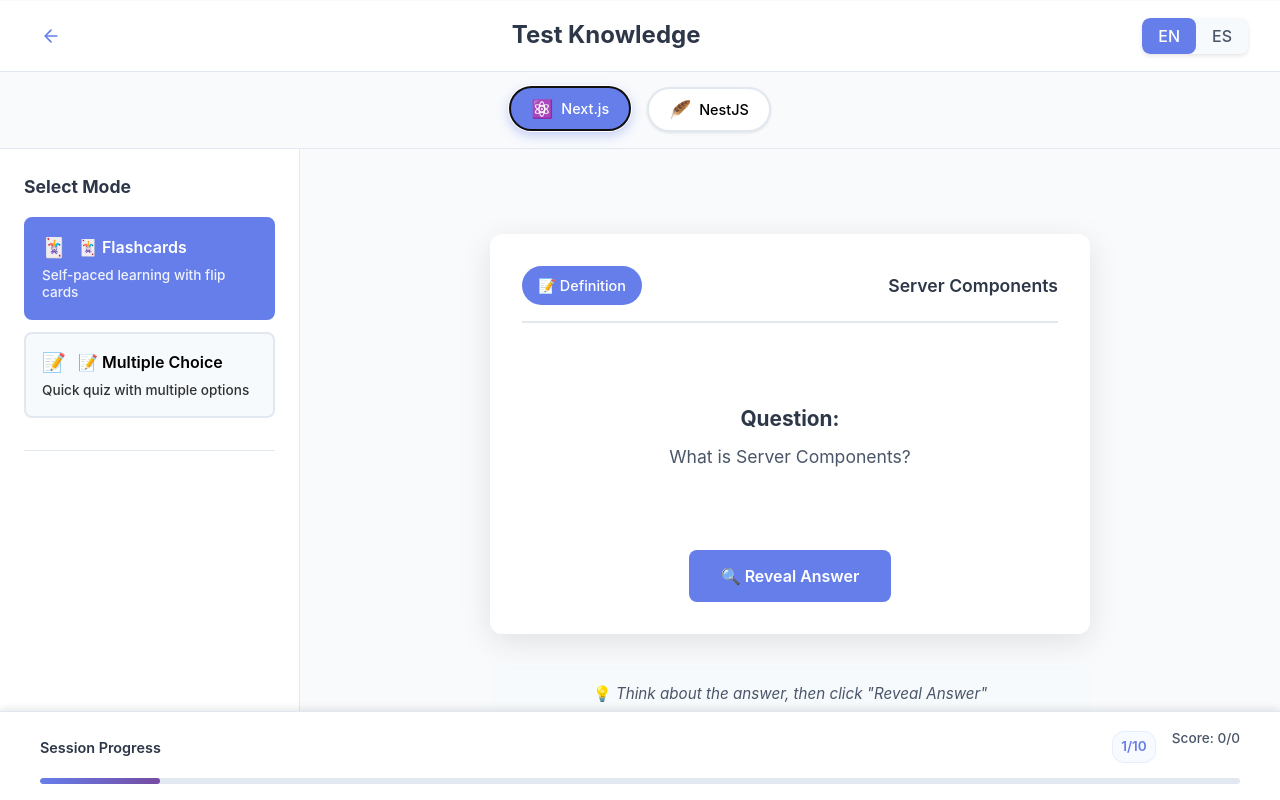
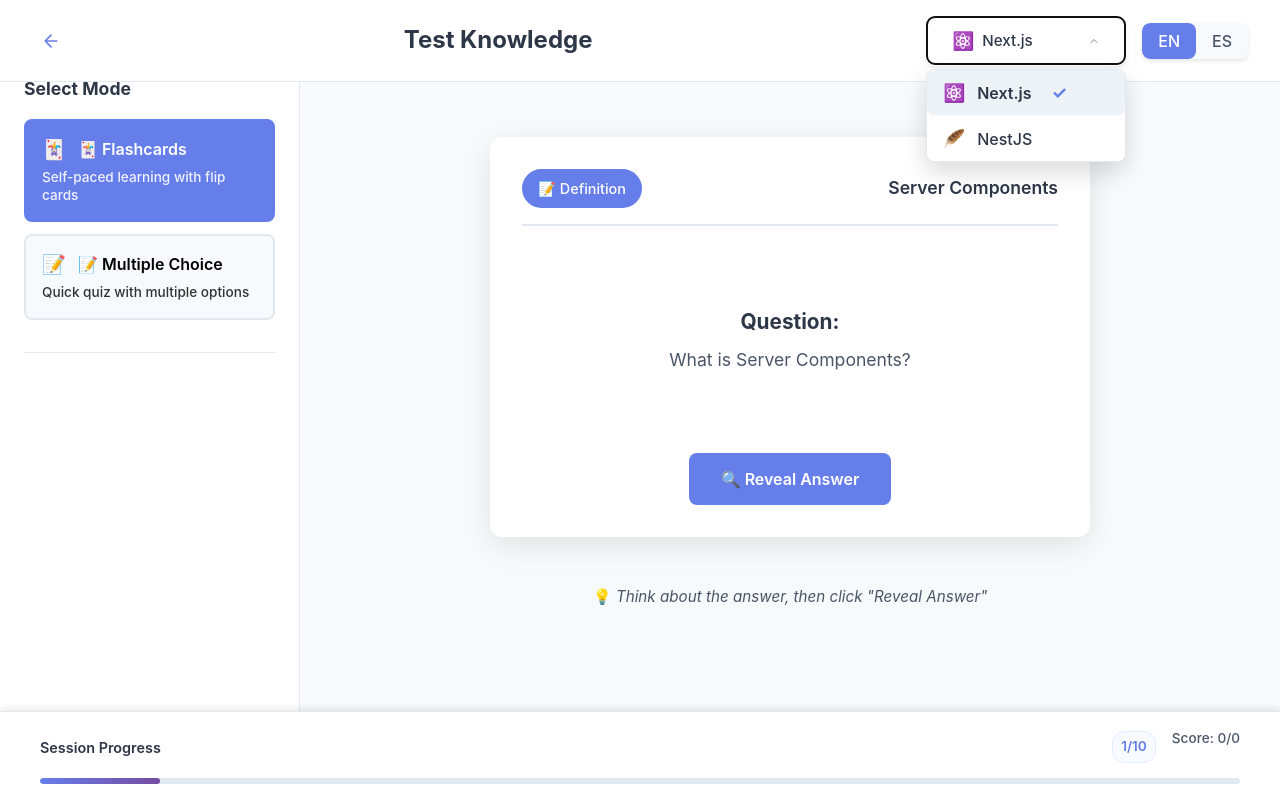
Before and after one commit to silvanatrabalon/learning, a React (Vite) app: page /learning/test-knowledge in a window 1280 px wide. Both pictures are taken after a click on the button "Select Topic". Built offline with nearby package versions, Linux system fonts and the light colour scheme.

Commit message:
fix: dropdown topic selector

```diff
--- a/src/components/MobileMenu.jsx
+++ b/src/components/MobileMenu.jsx
@@ -9,6 +9,7 @@
   onModeChange,
   language,
   showModeSelector = false,
+  showTopicSelector = true,
   contentIndex = null,
   onConceptSelect = null
 }) {
@@ -97,7 +98,8 @@
             </div>
 
             <div className="menu-content">
-              {/* Topic Selection */}
+              {/* Topic Selection - only show if showTopicSelector is true */}
+              {showTopicSelector && (
                 <div className="menu-section">
                   <h4>{texts.selectTopic}</h4>
                   <div className="topic-options">
@@ -114,6 +116,7 @@
                     ))}
                   </div>
                 </div>
+              )}
 
               {/* Mode Selection - only show if showModeSelector is true */}
               {showModeSelector && (
--- a/src/components/TopicSelector.css
+++ b/src/components/TopicSelector.css
@@ -1,65 +1,44 @@
 .topic-selector {
-  background: #f8fafc;
-  border-bottom: 1px solid #e2e8f0;
-  padding: 1rem 0;
-  margin-top: 8rem;
-  width: 100%;
+  background: transparent; /* Remove background when in header */
+  border-bottom: none; /* Remove border when in header */
+  padding: 0; /* Remove padding when in header */
+  margin-top: 0; /* Remove top margin when in header */
+  width: auto; /* Auto width when in header */
+  display: flex;
+  justify-content: center;
 }
 
-/* Desktop version - visible by default */
-.topic-selector-desktop {
-  display: block;
+.topic-dropdown {
+  position: relative;
+  display: inline-block;
 }
 
-.topic-selector-mobile {
-  display: none;
+.topic-dropdown-button {
+  display: flex;
+  align-items: center;
+  gap: 0.75rem;
+  padding: 0.75rem 1.5rem;
+  background: white;
+  border: 2px solid #e2e8f0;
+  border-radius: 8px;
+  cursor: pointer;
+  transition: all 0.2s ease;
+  font-size: 0.95rem;
+  box-shadow: 0 2px 4px rgba(0, 0, 0, 0.1);
+  min-width: 200px;
+  justify-content: space-between;
 }
 
-.topic-list {
-  display: flex;
-  justify-content: center;
-  gap: 1rem;
-  flex-wrap: wrap;
-  max-width: 1200px;
-  margin: 0 auto;
-  padding: 0 1rem;
+.topic-dropdown-button:hover {
+  background: #f7fafc;
+  border-color: #cbd5e0;
+  box-shadow: 0 4px 8px rgba(0, 0, 0, 0.15);
 }
 
-.topic-button {
+.selected-topic {
   display: flex;
   align-items: center;
   gap: 0.5rem;
-  padding: 0.625rem 1.25rem;
-  background: white;
-  border: 2px solid #e2e8f0;
-  border-radius: 25px;
-  cursor: pointer;
-  transition: all 0.3s ease;
-  text-align: center;
-  min-width: 120px;
-  justify-content: center;
-  font-size: 0.9rem;
-  box-shadow: 0 1px 3px rgba(0, 0, 0, 0.1);
-}
-
-.topic-button:hover {
-  background: #edf2f7;
-  border-color: #cbd5e0;
-  transform: translateY(-1px);
-  box-shadow: 0 4px 8px rgba(0, 0, 0, 0.15);
-}
-
-.topic-button.active {
-  background: #667eea;
-  border-color: #667eea;
-  color: white;
-  transform: translateY(-1px);
-  box-shadow: 0 4px 12px rgba(102, 126, 234, 0.4);
-}
-
-.topic-button.active:hover {
-  background: #5a67d8;
-  border-color: #5a67d8;
 }
 
 .topic-icon {
@@ -68,197 +47,110 @@
 
 .topic-name {
   font-weight: 500;
-  font-size: 0.9rem;
-}
-
-/* Mobile hamburger styles */
-.topic-hamburger-button {
-  display: flex;
-  align-items: center;
-  justify-content: space-between;
-  width: 100%;
-  max-width: 300px;
-  margin: 0 auto;
-  padding: 0.75rem 1rem;
-  background: white;
-  border: 2px solid #e2e8f0;
-  border-radius: 25px;
-  cursor: pointer;
-  transition: all 0.2s ease;
-  box-shadow: 0 2px 4px rgba(0, 0, 0, 0.1);
-}
-
-.topic-hamburger-button:hover {
-  border-color: #cbd5e0;
-  background: #f7fafc;
-  transform: translateY(-1px);
-  box-shadow: 0 4px 8px rgba(0, 0, 0, 0.15);
-}
-
-.current-topic-display {
-  display: flex;
-  align-items: center;
-  gap: 0.5rem;
-}
-
-.current-topic-icon {
-  font-size: 1.1rem;
-}
-
-.current-topic-text {
-  font-weight: 600;
-  font-size: 0.9rem;
   color: #2d3748;
 }
 
-.topic-hamburger-icon {
+.dropdown-arrow {
   display: flex;
-  flex-direction: column;
-  gap: 3px;
-  width: 18px;
-  height: 14px;
+  align-items: center;
+  transition: transform 0.2s ease;
+  color: #718096;
 }
 
-.topic-hamburger-icon span {
-  display: block;
-  height: 2px;
-  width: 100%;
-  background: #4a5568;
-  border-radius: 1px;
-  opacity: 1;
-  transform: rotate(0deg);
-  transition: 0.25s ease-in-out;
+.dropdown-arrow.open {
+  transform: rotate(180deg);
 }
 
-.topic-hamburger-icon.open span:nth-child(1) {
-  transform: rotate(45deg) translate(4px, 4px);
-}
-
-.topic-hamburger-icon.open span:nth-child(2) {
-  opacity: 0;
-}
-
-.topic-hamburger-icon.open span:nth-child(3) {
-  transform: rotate(-45deg) translate(6px, -5px);
-}
-
-.topic-menu-overlay {
+.dropdown-overlay {
   position: fixed;
   top: 0;
   left: 0;
   right: 0;
   bottom: 0;
-  background: rgba(0, 0, 0, 0.5);
-  z-index: 1000;
+  z-index: 1000; /* Higher z-index to ensure it's above header */
+}
+
+.topic-dropdown-menu {
+  position: absolute;
+  top: 100%;
+  left: 0;
+  right: 0;
+  background: white;
+  border: 1px solid #e2e8f0;
+  border-radius: 8px;
+  box-shadow: 0 10px 25px rgba(0, 0, 0, 0.15);
+  z-index: 1001; /* Higher z-index to ensure it's above overlay */
+  margin-top: 0.25rem;
+  max-height: 300px;
+  overflow-y: auto;
+}
+
+.topic-dropdown-item {
   display: flex;
   align-items: center;
-  justify-content: center;
-  padding: 1rem;
-}
-
-.topic-menu {
+  gap: 0.75rem;
+  padding: 0.75rem 1rem;
+  width: 100%;
   background: white;
-  border-radius: 12px;
-  width: 100%;
-  max-width: 350px;
-  max-height: 70vh;
-  overflow-y: auto;
-  box-shadow: 0 10px 25px rgba(0, 0, 0, 0.2);
-}
-
-.topic-menu-header {
-  display: flex;
-  align-items: center;
-  justify-content: space-between;
-  padding: 1rem 1.25rem;
-  border-bottom: 1px solid #e2e8f0;
-}
-
-.topic-menu-header h4 {
-  margin: 0;
-  color: #2d3748;
-  font-size: 1.1rem;
-}
-
-.close-topic-menu {
-  background: none;
   border: none;
-  font-size: 1.5rem;
-  color: #a0aec0;
-  cursor: pointer;
-  padding: 0;
-  width: 30px;
-  height: 30px;
-  display: flex;
-  align-items: center;
-  justify-content: center;
-  border-radius: 50%;
-  transition: all 0.2s ease;
-}
-
-.close-topic-menu:hover {
-  background: #f7fafc;
-  color: #4a5568;
-}
-
-.mobile-topic-list {
-  padding: 0.5rem;
-}
-
-.mobile-topic-button {
-  display: flex;
-  align-items: center;
-  width: 100%;
-  padding: 1rem;
-  background: none;
-  border: none;
-  border-radius: 8px;
   cursor: pointer;
   transition: all 0.2s ease;
   text-align: left;
-  margin-bottom: 0.5rem;
+  border-bottom: 1px solid #f7fafc;
 }
 
-.mobile-topic-button:hover {
+.topic-dropdown-item:last-child {
+  border-bottom: none;
+}
+
+.topic-dropdown-item:hover {
   background: #f7fafc;
 }
 
-.mobile-topic-button.active {
-  background: #f0f8ff;
-  border: 1px solid #667eea;
+.topic-dropdown-item.active {
+  background: #edf2f7;
+  color: #667eea;
 }
 
-.mobile-topic-button:last-child {
-  margin-bottom: 0;
-}
-
-.mobile-topic-header {
-  display: flex;
-  align-items: center;
-  gap: 0.75rem;
-  width: 100%;
-}
-
-.mobile-topic-header .topic-icon {
-  font-size: 1.2rem;
-}
-
-.mobile-topic-header .topic-name {
-  flex: 1;
+.topic-dropdown-item.active .topic-name {
   font-weight: 600;
-  font-size: 1rem;
-  color: #2d3748;
 }
 
 .check-icon {
-  color: #667eea;
+  margin-left: auto;
+  color: #48bb78;
   font-weight: bold;
-  font-size: 1.1rem;
 }
 
-/* Responsive design */
+/* Responsive design for smaller screens */
 @media (max-width: 768px) {
   .topic-selector {
-    display: none; /* Hide completely on mobile - will use MobileMenu instead */
+    margin-top: 0; /* Remove top margin on mobile */
+    padding: 0.5rem 0; /* Reduce padding */
+    background: transparent; /* Remove background */
+    border-bottom: none; /* Remove border */
+  }
+
+  .topic-dropdown-button {
+    min-width: 150px; /* Smaller min-width on mobile */
+    padding: 0.5rem 1rem; /* Smaller padding */
+    font-size: 0.9rem; /* Smaller font */
+  }
+
+  .topic-dropdown-menu {
+    max-height: 250px; /* Smaller max height on mobile */
   }
 }
+
+@media (max-width: 480px) {
+  .topic-dropdown-button {
+    min-width: 130px;
+    padding: 0.4rem 0.8rem;
+    font-size: 0.85rem;
+  }
+
+  .topic-dropdown-item {
+    padding: 0.6rem 0.8rem;
+    font-size: 0.9rem;
+  }
+}
--- a/src/components/TopicSelector.jsx
+++ b/src/components/TopicSelector.jsx
@@ -2,19 +2,15 @@
 import './TopicSelector.css'
 
 function TopicSelector({ topics, selectedTopic, onTopicChange, language = 'en' }) {
-  const [isMenuOpen, setIsMenuOpen] = useState(false)
+  const [isDropdownOpen, setIsDropdownOpen] = useState(false)
 
   const getTexts = () => {
     const texts = {
       en: {
         selectTopic: 'Select Topic',
-        currentTopic: 'Current Topic',
-        menu: 'Menu'
       },
       es: {
         selectTopic: 'Seleccionar Tópico',
-        currentTopic: 'Tópico Actual',
-        menu: 'Menú'
       }
     }
 
@@ -26,75 +22,45 @@
 
   const handleTopicChange = (topicId) => {
     onTopicChange(topicId)
-    setIsMenuOpen(false) // Close menu after selection
+    setIsDropdownOpen(false)
   }
 
   return (
     <div className="topic-selector">
-      {/* Desktop version */}
-      <div className="topic-selector-desktop">
-        <div className="topic-list">
-          {topics.map(topic => (
+      <div className="topic-dropdown">
         <button
-              key={topic.id}
-              onClick={() => onTopicChange(topic.id)}
-              className={`topic-button ${selectedTopic === topic.id ? 'active' : ''}`}
+          className="topic-dropdown-button"
+          onClick={() => setIsDropdownOpen(!isDropdownOpen)}
+          aria-label={texts.selectTopic}
         >
-              <span className="topic-icon">{topic.icon}</span>
-              <span className="topic-name">{topic.name}</span>
-            </button>
-          ))}
+          <div className="selected-topic">
+            <span className="topic-icon">{currentTopic?.icon}</span>
+            <span className="topic-name">{currentTopic?.name}</span>
           </div>
-      </div>
-
-      {/* Mobile hamburger version */}
-      <div className="topic-selector-mobile">
-        <button
-          className="topic-hamburger-button"
-          onClick={() => setIsMenuOpen(!isMenuOpen)}
-          aria-label={texts.menu}
-        >
-          <div className="current-topic-display">
-            <span className="current-topic-icon">{currentTopic?.icon}</span>
-            <span className="current-topic-text">{currentTopic?.name}</span>
-          </div>
-          <div className={`topic-hamburger-icon ${isMenuOpen ? 'open' : ''}`}>
-            <span></span>
-            <span></span>
-            <span></span>
+          <div className={`dropdown-arrow ${isDropdownOpen ? 'open' : ''}`}>
+            <svg width="12" height="12" viewBox="0 0 24 24" fill="none" stroke="currentColor" strokeWidth="2" strokeLinecap="round" strokeLinejoin="round">
+              <path d="M6 9l6 6 6-6"/>
+            </svg>
           </div>
         </button>
 
-        {isMenuOpen && (
-          <div className="topic-menu-overlay" onClick={() => setIsMenuOpen(false)}>
-            <div className="topic-menu" onClick={(e) => e.stopPropagation()}>
-              <div className="topic-menu-header">
-                <h4>{texts.selectTopic}</h4>
-                <button
-                  className="close-topic-menu"
-                  onClick={() => setIsMenuOpen(false)}
-                  aria-label="Close"
-                >
-                  ×
-                </button>
-              </div>
-              <div className="mobile-topic-list">
+        {isDropdownOpen && (
+          <>
+            <div className="dropdown-overlay" onClick={() => setIsDropdownOpen(false)} />
+            <div className="topic-dropdown-menu">
               {topics.map(topic => (
                 <button
                   key={topic.id}
                   onClick={() => handleTopicChange(topic.id)}
-                    className={`mobile-topic-button ${selectedTopic === topic.id ? 'active' : ''}`}
+                  className={`topic-dropdown-item ${selectedTopic === topic.id ? 'active' : ''}`}
                 >
-                    <div className="mobile-topic-header">
                   <span className="topic-icon">{topic.icon}</span>
                   <span className="topic-name">{topic.name}</span>
                   {selectedTopic === topic.id && <span className="check-icon">✓</span>}
-                    </div>
                 </button>
               ))}
             </div>
-            </div>
-          </div>
+          </>
         )}
       </div>
     </div>
--- a/src/pages/TestKnowledge.jsx
+++ b/src/pages/TestKnowledge.jsx
@@ -351,6 +351,12 @@
         </Link>
         <h1>Test Knowledge</h1>
         <div className="header-controls">
+          <TopicSelector
+            topics={topics}
+            selectedTopic={selectedTopic}
+            onTopicChange={setSelectedTopic}
+            language={language}
+          />
           <MobileMenu
             topics={topics}
             selectedTopic={selectedTopic}
@@ -359,17 +365,11 @@
             onModeChange={setMode}
             language={language}
             showModeSelector={true}
+            showTopicSelector={false}
           />
           <LanguageToggle language={language} onLanguageChange={setLanguage} />
         </div>
       </header>
-
-      <TopicSelector
-        topics={topics}
-        selectedTopic={selectedTopic}
-        onTopicChange={setSelectedTopic}
-        language={language}
-      />
 
       <div className="test-container">
         <aside className="test-sidebar">
```
Also changed, not shown: src/pages/StartLearning.jsx (+7 -7 lines). Lines whose indentation alone changed are shown as unchanged.
